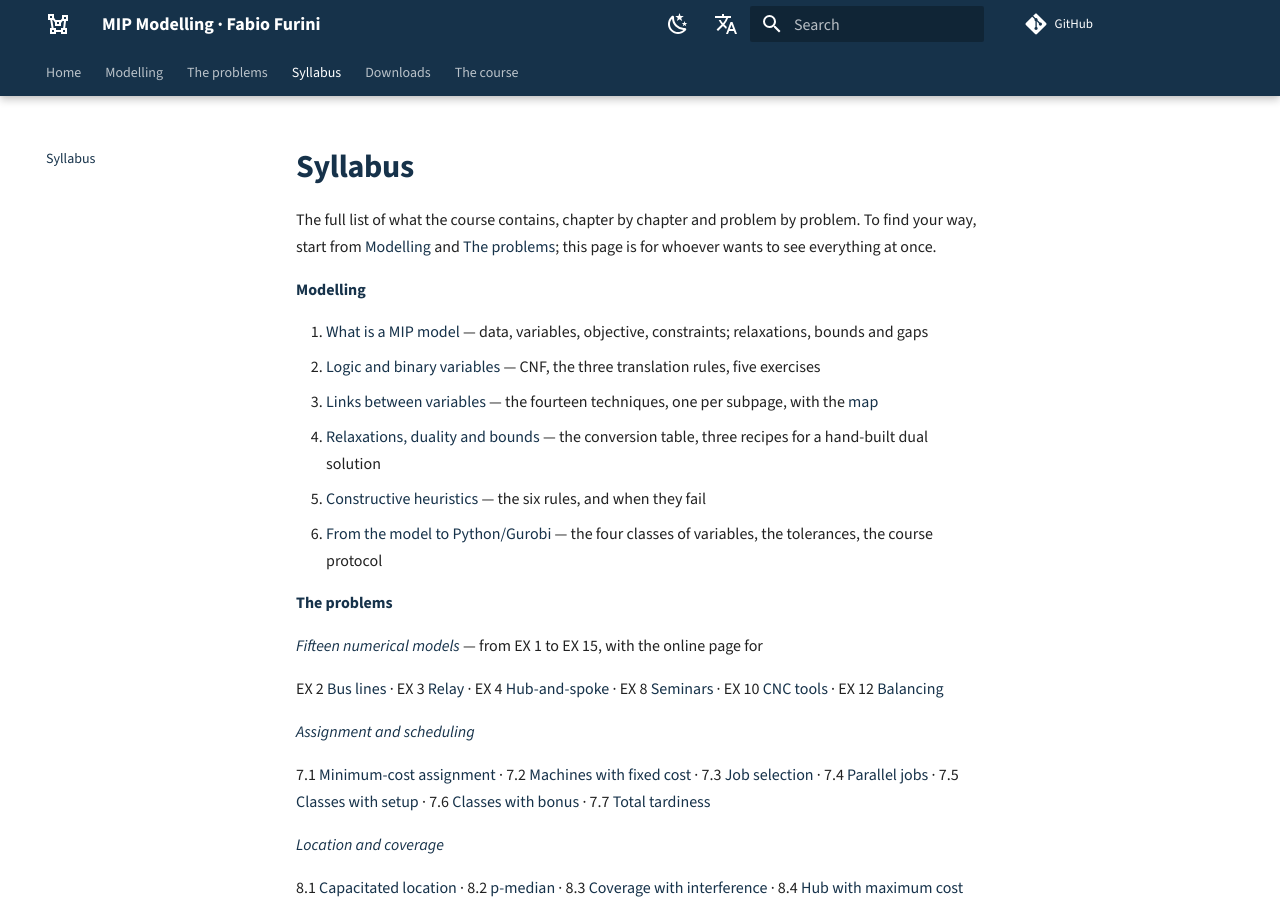
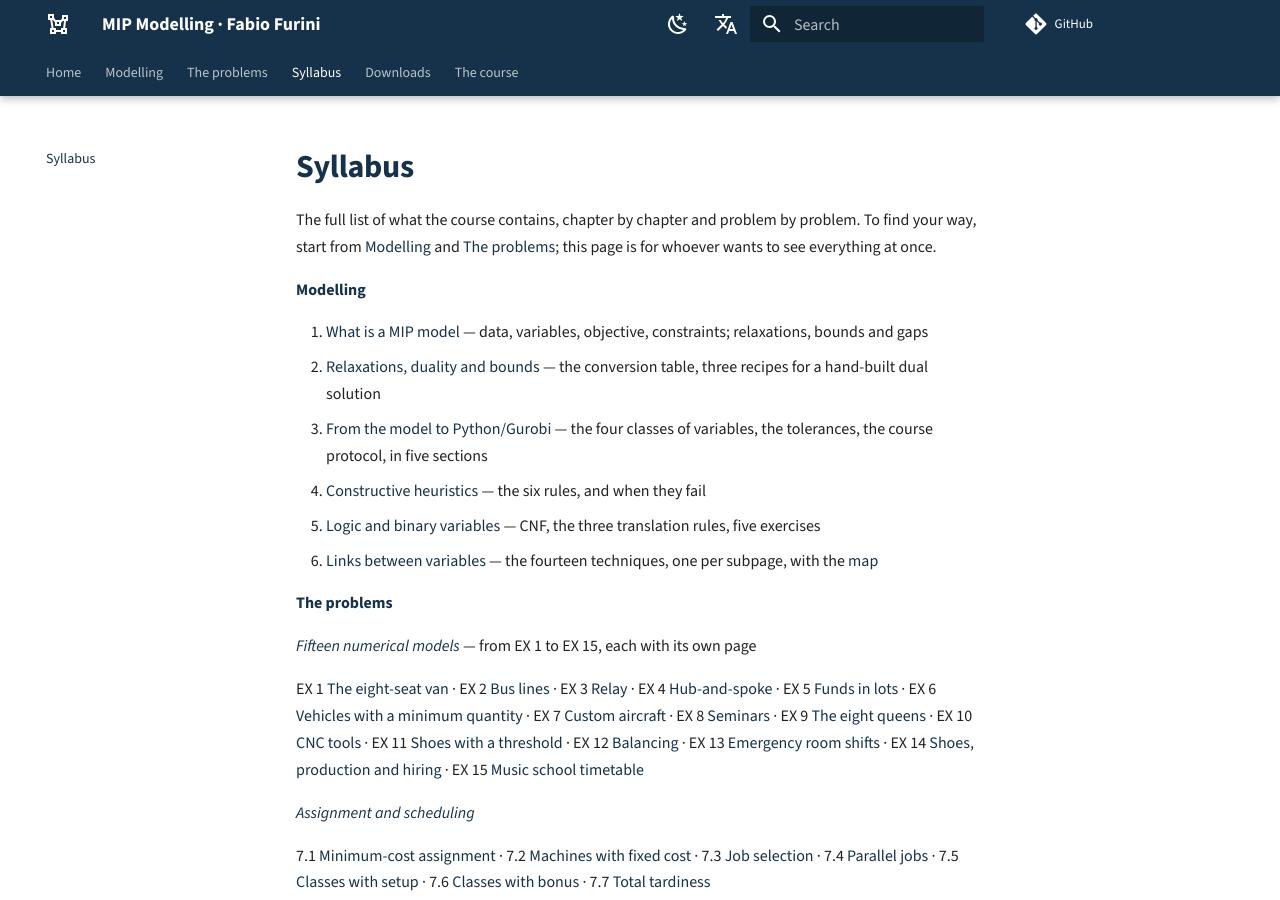
Before and after one commit to fabiofurini/mip-modelling, an MkDocs documentation site: the page built from docs/syllabus.md, in a window 1280 px wide and 900 px high. Built offline with MkDocs 1.6.1 and Material for MkDocs 9.7.7, drawn with Linux system fonts in a browser that asks for light colours; comment, search, counter and statistics services are not loaded.

Commit message:
the syllabus comes back into line with the chapter order
The page still listed the order from before the reordering --- 2 logic, 3
links, 4 relaxations, 5 heuristics, 6 Gurobi --- while the menu and the
"Modelling" page have the new one. Whoever opened the syllabus to see
everything at once found the course in an order the site no longer has.

The list of numerical models is fixed too: it said "with the online page
for EX 2, 3, 4, 8, 10, 12", but the missing pages have been written and all
fifteen are there now.

Co-Authored-By: Claude Opus 5 <noreply@anthropic.com>

```diff
--- a/docs/syllabus.md
+++ b/docs/syllabus.md
@@ -9,27 +9,36 @@ once.
 
 1. [What is a MIP model](modelling-1.md) — data, variables, objective,
    constraints; relaxations, bounds and gaps
-2. [Logic and binary variables](modelling-5.md) — CNF, the three translation
+2. [Relaxations, duality and bounds](modelling-2.md) — the conversion table,
+   three recipes for a hand-built dual solution
+3. [From the model to Python/Gurobi](modelling-3.md) — the four classes of
+   variables, the tolerances, the course protocol, in five sections
+4. [Constructive heuristics](modelling-4.md) — the six rules, and when they
+   fail
+5. [Logic and binary variables](modelling-5.md) — CNF, the three translation
    rules, five exercises
-3. [Links between variables](links.md) — the fourteen techniques, one per
+6. [Links between variables](links.md) — the fourteen techniques, one per
    subpage, with the [map](links.md)
-4. [Relaxations, duality and bounds](modelling-2.md) — the conversion table,
-   three recipes for a hand-built dual solution
-5. [Constructive heuristics](modelling-4.md) — the six rules, and when they
-   fail
-6. [From the model to Python/Gurobi](modelling-3.md) — the four classes of
-   variables, the tolerances, the course protocol
 
 **[The problems](problems.md)**
 
-*[Fifteen numerical models](numerical.md)* — from EX 1 to EX 15, with the online page for
+*[Fifteen numerical models](numerical.md)* — from EX 1 to EX 15, each with its own page
 
+EX 1 [The eight-seat van](ex-01-van.md) ·
 EX 2 [Bus lines](ex-02-buslines.md) ·
 EX 3 [Relay](ex-03-relay.md) ·
 EX 4 [Hub-and-spoke](ex-04-hub.md) ·
+EX 5 [Funds in lots](ex-05-funds.md) ·
+EX 6 [Vehicles with a minimum quantity](ex-06-vehicles.md) ·
+EX 7 [Custom aircraft](ex-07-aircraft.md) ·
 EX 8 [Seminars](ex-08-seminars.md) ·
+EX 9 [The eight queens](ex-09-queens.md) ·
 EX 10 [CNC tools](ex-10-tools.md) ·
-EX 12 [Balancing](ex-12-balancing.md)
+EX 11 [Shoes with a threshold](ex-11-shoes-threshold.md) ·
+EX 12 [Balancing](ex-12-balancing.md) ·
+EX 13 [Emergency room shifts](ex-13-shifts.md) ·
+EX 14 [Shoes, production and hiring](ex-14-shoes.md) ·
+EX 15 [Music school timetable](ex-15-timetable.md)
 
 *[Assignment and scheduling](scheduling.md)*
 
```
